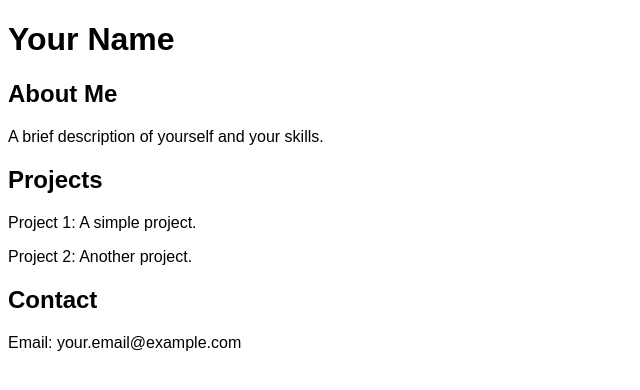
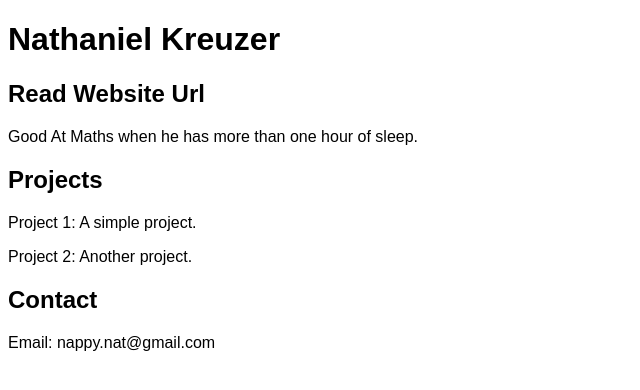
Before and after one commit to TobyDaKangaroorey/Experimenting-Portfolio-HTML-CSS-, a plain HTML site: page index.html in a window 1280 px wide. Shown: the whole page, without its empty margins (0-640 px from the left). Drawn offline with Linux system fonts and the light colour scheme.

Commit message:
Update index.html

```diff
--- a/index.html
+++ b/index.html
@@ -6,11 +6,11 @@
 </head>
 <body>
     <header>
-        <h1>Your Name</h1>
+        <h1>Nathaniel Kreuzer</h1>
     </header>
     <section id="about">
-        <h2>About Me</h2>
-        <p>A brief description of yourself and your skills.</p>
+        <h2>Read Website Url</h2>
+        <p>Good At Maths when he has more than one hour of sleep.</p>
     </section>
     <section id="projects">
         <h2>Projects</h2>
@@ -19,7 +19,7 @@
     </section>
     <section id="contact">
         <h2>Contact</h2>
-        <p>Email: your.email@example.com</p>
+        <p>Email: nappy.nat@gmail.com</p>
     </section>
 </body>
 </html>
```
